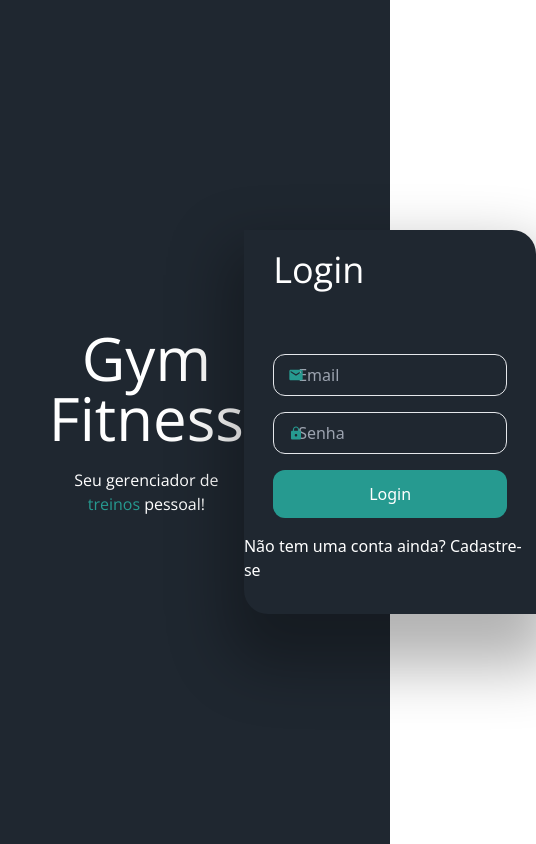
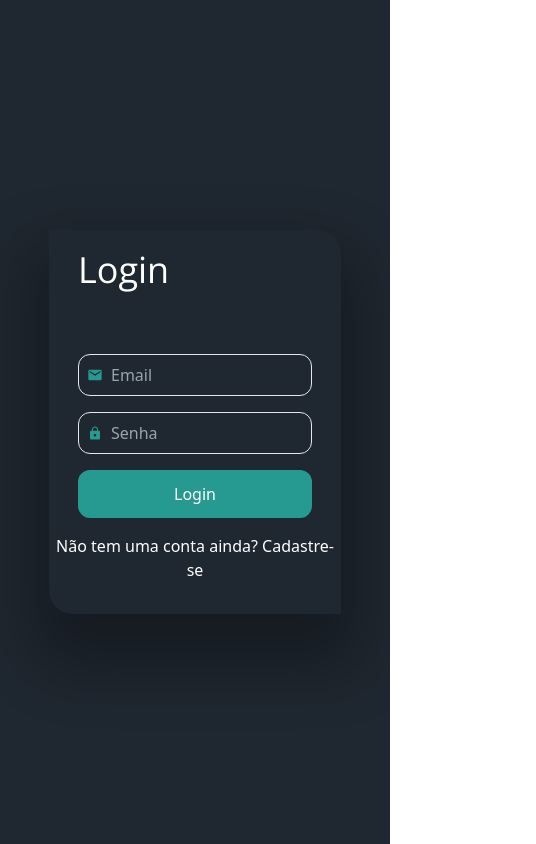
Before and after one commit to marlleyck/fitness-project, a React (Vite) app in the folder frontend/: page / in a window 390 px wide. Shown: the whole page, 536 px wide, since content can reach past the window. Built offline with nearby package versions, Linux system fonts and the light colour scheme.

Commit message:
style: add media query in home page

```diff
--- a/frontend/src/components/Form/LoginForm/index.tsx
+++ b/frontend/src/components/Form/LoginForm/index.tsx
@@ -24,13 +24,15 @@ export const LoginForm = () => {
                 </header>
                 <main className="w-full h-full flex items-center justify-start flex-col gap-4 mt-16">
                     {/* ----------- Email - user input -------------- */}
-                    <div className="w-full flex items-center justify-center relative">
-                        <div className="absolute top-1/2 -translate-y-1/2 left-11">
+                    <div
+                        className="w-4/5 flex items-center justify-center border rounded-xl
+                        focus-within:border-green duration-500"
+                    >
+                        <div className="ml-2">
                             <MdEmail color="#269A90" />
                         </div>
                         <input
-                            className="w-4/5 bg-transparent outline-none text-white pl-6 pr-2 py-2 border
-                            rounded-xl focus:border-green duration-500"
+                            className="w-full bg-transparent outline-none text-white pl-2 pr-2 py-2"
                             autoComplete="none"
                             type="email"
                             placeholder="Email"
@@ -42,13 +44,15 @@ export const LoginForm = () => {
                     </div>
 
                     {/* ----------- Password - user input -------------- */}
-                    <div className="w-full flex items-center justify-center relative">
-                        <div className="absolute top-1/2 -translate-y-1/2 left-11">
+                    <div
+                        className="w-4/5 flex items-center justify-center border rounded-xl
+                        focus-within:border-green duration-500"
+                    >
+                        <div className="ml-2">
                             <IoMdLock color="#269A90" />
                         </div>
                         <input
-                            className="w-4/5 bg-transparent outline-none text-white pl-6 pr-2 py-2 border
-                            rounded-xl focus:border-green duration-500"
+                            className="w-full bg-transparent outline-none text-white pl-2 pr-2 py-2"
                             autoComplete="none"
                             type="password"
                             placeholder="Senha"
@@ -71,7 +75,7 @@ export const LoginForm = () => {
                     </div>
 
                     <div>
-                        <p className="text-white font-thin">
+                        <p className="text-white font-thin text-center">
                             Não tem uma conta ainda?{' '}
                             <Link
                                 to="/register"
--- a/frontend/src/pages/Home/index.tsx
+++ b/frontend/src/pages/Home/index.tsx
@@ -9,13 +9,13 @@ export const Home = () => {
         <div className="w-screen h-screen bg-black-cyan flex items-center justify-center">
             {authorized !== null && !authorized && (
                 <>
-                    <div className="w-3/4 h-full flex items-center flex-row">
+                    <div className="w-3/4 h-full flex items-center flex-row md:flex-col">
                         <div className="w-full">
                             <aside className="w-full">
-                                <h1 className="text-white text-center font-Open_Sans text-6xl font-thin">
+                                <h1 className="text-white text-center font-Open_Sans text-6xl font-thin md:text-5xl xs:hidden">
                                     Gym Fitness
                                 </h1>
-                                <p className="text-white text-base text-center font-Open_Sans font-thin mt-5">
+                                <p className="text-white text-base text-center font-Open_Sans font-thin mt-5 xs:hidden">
                                     Seu gerenciador de{' '}
                                     <span className="text-green">treinos</span>{' '}
                                     pessoal!
```
